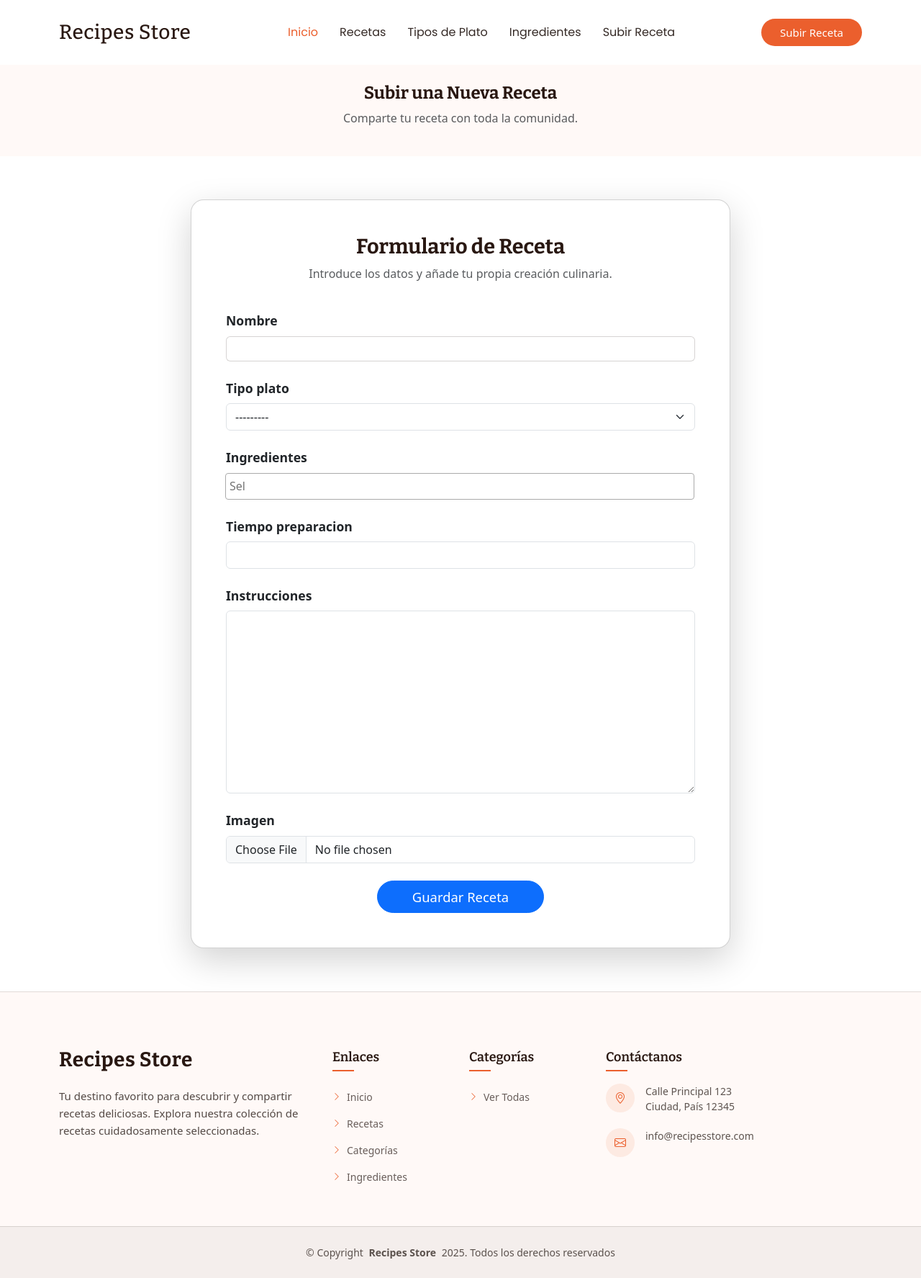
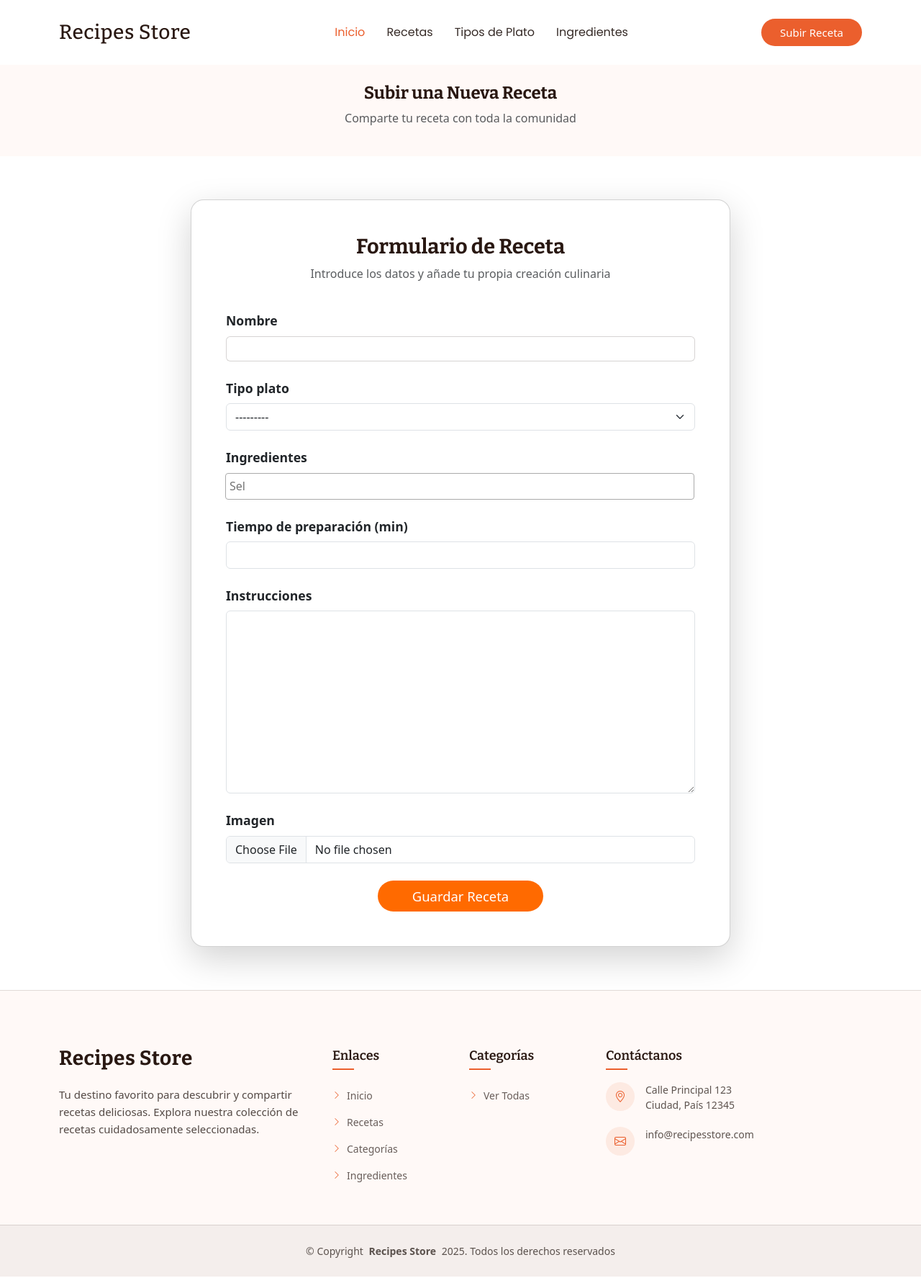
Before and after one commit to ZaloaFernandezSoto/IW-BI-11-E3, a Django app: page /crear_receta/ in a window 1280 px wide. Shown: the whole page at 72% size. Run offline with Django 5.2, Linux system fonts and the light colour scheme; data comes from the database, SQL or seed files in the repository; some libraries are stand-ins or nearby versions.

Commit message:
cambios formulario

```diff
--- a/appRecipesStore/forms.py
+++ b/appRecipesStore/forms.py
@@ -5,6 +5,10 @@
     class Meta:
         model = Receta
         fields = ['nombre', 'tipo_plato', 'ingredientes', 'tiempo_preparacion', 'instrucciones', 'imagen']
+
+        labels = {
+            'tiempo_preparacion': 'Tiempo de preparación (min)',
+        }
 
         widgets = {
             'nombre': forms.TextInput(attrs={'class': 'form-control'}),
--- a/appRecipesStore/templates/appRecipesStore/base.html
+++ b/appRecipesStore/templates/appRecipesStore/base.html
@@ -36,7 +36,6 @@
                     <li><a href="{% url 'lista_recetas' %}">Recetas</a></li>
                     <li><a href="{% url 'lista_tipos_plato' %}">Tipos de Plato</a></li>
                     <li><a href="{% url 'lista_ingredientes' %}">Ingredientes</a></li>
-                    <li><a href="{% url 'crear_receta' %}">Subir Receta</a></li>
                 </ul>
                 <i class="mobile-nav-toggle d-xl-none bi bi-list"></i>
             </nav>
--- a/appRecipesStore/templates/appRecipesStore/crear_receta.html
+++ b/appRecipesStore/templates/appRecipesStore/crear_receta.html
@@ -11,7 +11,7 @@
     <div class="page-title light-background" data-aos="fade-down">
         <div class="container text-center">
             <h1 class="mb-2">Subir una Nueva Receta</h1>
-            <p class="text-muted">Comparte tu receta con toda la comunidad.</p>
+            <p class="text-muted">Comparte tu receta con toda la comunidad</p>
         </div>
     </div>
 
@@ -26,7 +26,7 @@
 
                 <div class="text-center mb-4">
                     <h3 class="fw-bold" style="font-size: 1.8rem;">Formulario de Receta</h3>
-                    <p class="text-muted">Introduce los datos y añade tu propia creación culinaria.</p>
+                    <p class="text-muted">Introduce los datos y añade tu propia creación culinaria</p>
                 </div>
 
                 <form method="POST" enctype="multipart/form-data">
@@ -60,7 +60,14 @@
                     <div class="text-center mt-4">
                         <button type="submit"
                                 class="btn btn-primary px-5 py-2"
-                                style="font-size: 1.15rem; border-radius: 30px;">
+                                style="
+                                    font-size: 1.15rem;
+                                    border-radius: 50px;
+                                    background-color: #ff6a00;
+                                    border: none;
+                                    padding: 12px 40px;
+                                    color: white;
+                                ">
                             Guardar Receta
                         </button>
                     </div>
```
